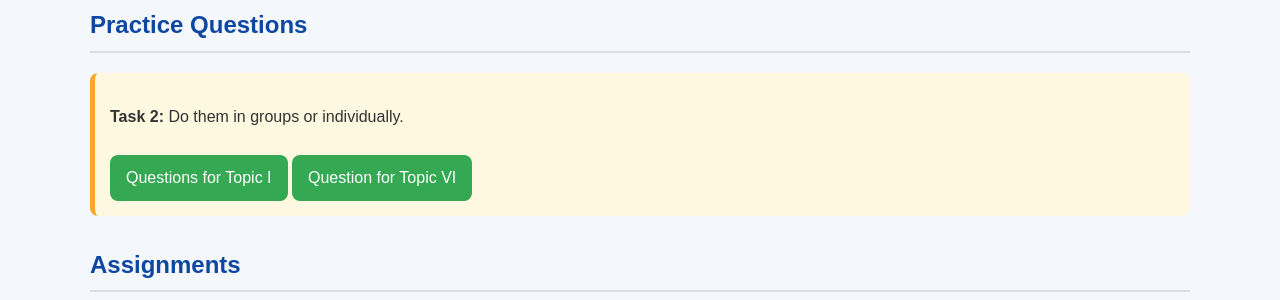
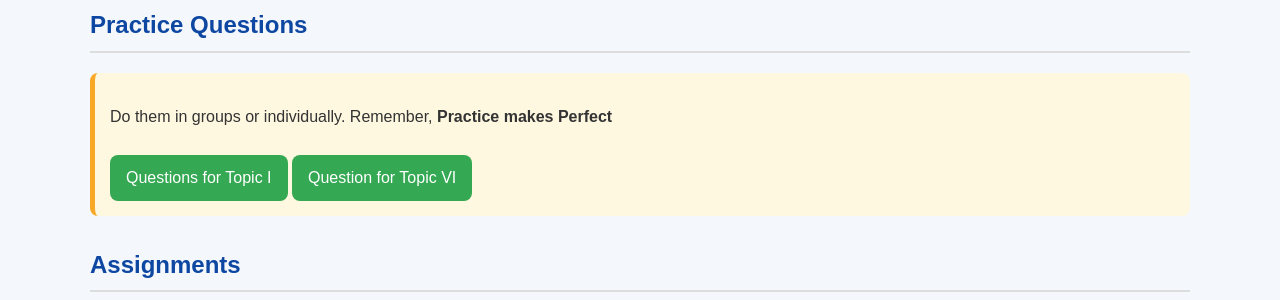
Before and after one commit to FomeA/FomeA.github.io, a Jekyll site: the page _teaching/qms101/index.html, which Jekyll copies as it is, in a window 1280 px wide. Shown: the part 1104-1404 px from the top of the page. Built offline with Jekyll 4.4.1, drawn with Linux system fonts in a browser that asks for light colours.

Commit message:
Update index.html

```diff
--- a/_teaching/qms101/index.html
+++ b/_teaching/qms101/index.html
@@ -204,13 +204,13 @@ probability, and probability distributions.
 <h2>Practice Questions</h2>
 
 <div class="notice">
-<p><strong>Task 2:</strong> Do them in groups or individually.</p>
+<p> Do them in groups or individually. Remember, <strong>Practice makes Perfect </strong></p>
 
 <a class="btn" href="QMS101_Topic1_questions.pdf">
 Questions for Topic I
 </a>
 
-<a class="btn" href="QMS101_TopicVI_Tutorial.pdf">
+<a class="btn" href="QMS101_TopicVI_Tutorial_.pdf">
 Question for Topic VI
 </a>
 </div>
```
